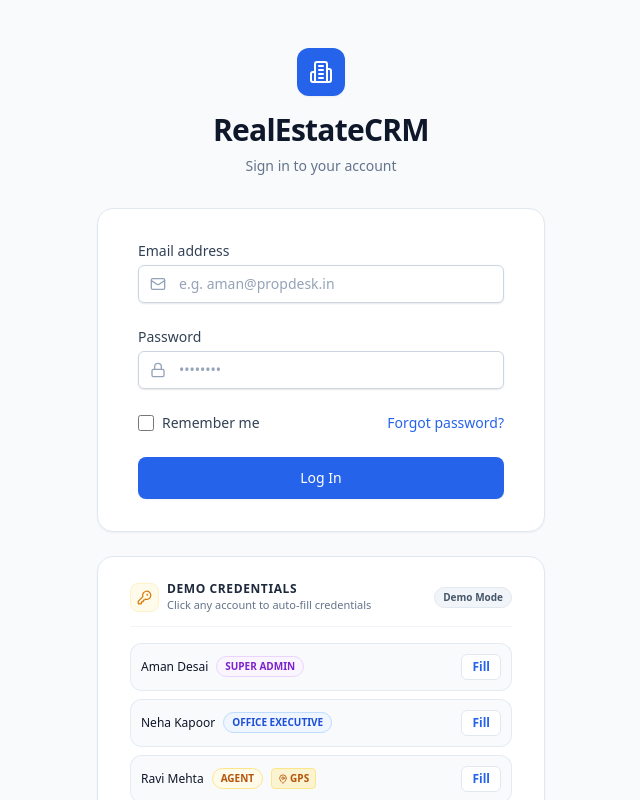
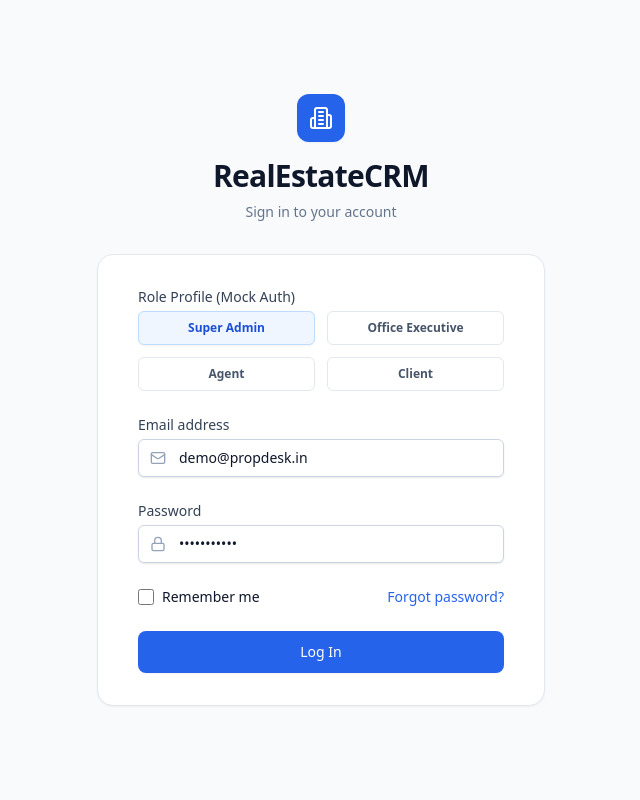
Before and after one commit to kaif-builds/Real_Estate_CR, a Next.js app in the folder frontend/: page /login in a window 1280 px wide. Shown: the top 800 px of the page, without its empty margins (319-959 px from the left). Built offline with nearby package versions, Linux system fonts and the light colour scheme.

Commit message:
feat: match login page directly to Desktop/CRM Login.tsx specification

```diff
--- a/frontend/src/app/login/page.tsx
+++ b/frontend/src/app/login/page.tsx
@@ -1,98 +1,78 @@
 'use client'
 
 /**
- * Login Page — Module 1 & Part 1/2 Spec
- * Styled to match Desktop/CRM exact visual style:
- * - Clean light background (bg-slate-50)
- * - White card with subtle border & shadow (bg-white border-slate-200 shadow-sm sm:rounded-2xl)
- * - Blue brand logo badge (bg-blue-600 rounded-xl)
- * - Typography, inputs, and button matching Desktop/CRM's Login.tsx
- * - Email + Password authentication against seeded mock users
- * - Preserves mandatory live GPS geolocation requirement for Field Agents
- * - Preserves demo credentials helper with role badges and GPS indicator
+ * Login Page — Exact match of Desktop/CRM's Login.tsx
+ *
+ * 1. "Role Profile (Mock Auth)" section with 4 selectable buttons in a 2x2 grid:
+ *    Super Admin, Office Executive, Agent, Client with active selected state styling.
+ * 2. Email address and Password fields with standard icon styling.
+ * 3. "Remember me" checkbox + "Forgot password?" link.
+ * 4. Blue "Log In" button with loading spinner when verifying GPS.
+ * 5. Logo treatment: blue rounded-xl building icon, "RealEstateCRM" heading, "Sign in to your account" subtitle.
+ * 6. Clean light background (bg-slate-50) and white card (sm:rounded-2xl, border-slate-200, shadow-sm).
+ * 7. Mock auth login by selecting role profile directly, enforcing Agent geolocation check.
  */
 
 import React, { useState } from 'react'
-import {
-  Building2, Lock, Mail, AlertCircle, MapPin,
-  Navigation, Loader2, KeyRound
-} from 'lucide-react'
+import { useRouter } from 'next/navigation'
 import { useAuth } from '@/lib/auth-context'
-import { MOCK_USERS, type UserOption } from '@/lib/mockData'
+import { Building2, Mail, Lock, AlertCircle, Loader2 } from 'lucide-react'
+import { cn } from '@/lib/utils'
+
+type Role = 'Super Admin' | 'Office Executive' | 'Agent' | 'Client'
+
+const roles: Role[] = ['Super Admin', 'Office Executive', 'Agent', 'Client']
+
+const ROLE_DEFAULT_EMAILS: Record<Role, string> = {
+  'Super Admin': 'aman@propdesk.in',
+  'Office Executive': 'neha@propdesk.in',
+  'Agent': 'ravi@propdesk.in',
+  'Client': 'vikram@propdesk.in',
+}
 
 export default function LoginPage() {
-  const { login, completeAgentLogin, requestLocationPermission } = useAuth()
+  const { loginAsRole } = useAuth()
+  const router = useRouter()
+  const [selectedRole, setSelectedRole] = useState<Role>('Super Admin')
+  const [email, setEmail] = useState('demo@propdesk.in')
+  const [password, setPassword] = useState('password123')
+  const [isLoading, setIsLoading] = useState(false)
+  const [errorMsg, setErrorMsg] = useState('')
 
-  const [email, setEmail] = useState('')
-  const [password, setPassword] = useState('')
-  const [errorMessage, setErrorMessage] = useState<string | null>(null)
-  const [locationNotice, setLocationNotice] = useState<string | null>(null)
-  const [isVerifyingLocation, setIsVerifyingLocation] = useState(false)
-  const [isSubmitting, setIsSubmitting] = useState(false)
+  const handleLogin = (e: React.FormEvent) => {
+    e.preventDefault()
+    setErrorMsg('')
 
-  // ── Form Submit ─────────────────────────────────────────────────────────────
-
-  const handleSubmit = async (e: React.FormEvent) => {
-    e.preventDefault()
-    setErrorMessage(null)
-    setLocationNotice(null)
-    setIsSubmitting(true)
-
-    try {
-      const result = await login(email, password)
-
-      // 1. Invalid credentials check
-      if (!result.success || !result.user) {
-        setErrorMessage(result.error || 'Invalid email or password')
-        setIsSubmitting(false)
+    if (selectedRole === 'Agent') {
+      if (typeof window === 'undefined' || !navigator.geolocation) {
+        setErrorMsg('Geolocation is not supported by your browser. Location access is required for Agents to log in.')
         return
       }
 
-      // 2. Non-agent users log in immediately (handled in auth context)
-      if (!result.isAgent) {
-        return
-      }
-
-      // 3. AGENT LOGIN: Mandatory Geolocation Permission Check
-      setIsVerifyingLocation(true)
-      setLocationNotice('Agent role detected. Requesting required live GPS location access…')
-
-      const locResult = await requestLocationPermission()
-
-      if (!locResult.granted) {
-        // Geolocation denied or blocked — strictly block login
-        setIsVerifyingLocation(false)
-        setIsSubmitting(false)
-        setLocationNotice(null)
-        setErrorMessage(
-          locResult.error ||
-            "Location access is blocked for this site. Click the location icon in your browser's address bar, choose 'Allow', then refresh this page."
-        )
-        return
-      }
-
-      // Location granted! Complete agent login and start continuous watchPosition
-      setLocationNotice('Location verified! Finalizing secure login…')
-      completeAgentLogin(result.user, locResult.position)
-    } catch (err) {
-      setErrorMessage('An unexpected error occurred during login. Please try again.')
-      setIsSubmitting(false)
-      setIsVerifyingLocation(false)
+      setIsLoading(true)
+      // One-time grab to confirm permission, then start continuous watching
+      navigator.geolocation.getCurrentPosition(
+        (position) => {
+          setIsLoading(false)
+          loginAsRole('Agent', {
+            lat: position.coords.latitude,
+            lng: position.coords.longitude,
+            accuracy: position.coords.accuracy,
+          })
+        },
+        (error) => {
+          setIsLoading(false)
+          setErrorMsg('Location access is required for Agents to log in. Please enable location permissions and try again.')
+        },
+        { enableHighAccuracy: true, timeout: 10000, maximumAge: 0 }
+      )
+    } else {
+      loginAsRole(selectedRole)
     }
-  }
-
-  // ── Helper to fill demo credentials ─────────────────────────────────────────
-
-  const handleFillDemo = (user: UserOption) => {
-    setEmail(user.email)
-    setPassword(user.password || 'Demo@123')
-    setErrorMessage(null)
-    setLocationNotice(null)
   }
 
   return (
     <div className="min-h-screen bg-slate-50 flex flex-col justify-center py-12 sm:px-6 lg:px-8 font-sans">
-      {/* Brand Header — Exact replica of Desktop/CRM */}
       <div className="sm:mx-auto sm:w-full sm:max-w-md">
         <div className="flex justify-center">
           <div className="w-12 h-12 bg-blue-600 rounded-xl flex items-center justify-center shadow-sm">
@@ -107,27 +87,43 @@ export default function LoginPage() {
         </p>
       </div>
 
-      {/* Main Login Card — Exact replica of Desktop/CRM */}
       <div className="mt-8 sm:mx-auto sm:w-full sm:max-w-md">
         <div className="bg-white py-8 px-4 shadow-sm sm:rounded-2xl sm:px-10 border border-slate-200">
-          <form className="space-y-6" onSubmit={handleSubmit}>
-            {/* Error Message Banner */}
-            {errorMessage && (
+          <form className="space-y-6" onSubmit={handleLogin}>
+            {errorMsg && (
               <div className="bg-red-50 border border-red-200 rounded-md p-4 flex items-start text-sm text-red-800">
                 <AlertCircle className="w-5 h-5 text-red-500 mr-2 shrink-0 mt-0.5" />
-                <span className="leading-relaxed font-medium">{errorMessage}</span>
+                <span>{errorMsg}</span>
               </div>
             )}
 
-            {/* Location Notice Banner */}
-            {locationNotice && (
-              <div className="bg-blue-50 border border-blue-200 rounded-md p-4 flex items-center text-sm text-blue-800">
-                <Navigation className="w-4 h-4 text-blue-600 mr-2 shrink-0 animate-spin" />
-                <span className="leading-relaxed font-medium">{locationNotice}</span>
+            <div>
+              <label className="block text-sm font-medium text-slate-700 mb-1">
+                Role Profile (Mock Auth)
+              </label>
+              <div className="grid grid-cols-2 gap-3">
+                {roles.map((r) => (
+                  <button
+                    key={r}
+                    type="button"
+                    onClick={() => {
+                      setSelectedRole(r)
+                      setEmail(ROLE_DEFAULT_EMAILS[r] || 'demo@propdesk.in')
+                      setErrorMsg('')
+                    }}
+                    className={cn(
+                      'flex items-center justify-center px-3 py-2 border rounded-md text-xs font-semibold transition-colors',
+                      selectedRole === r
+                        ? 'bg-blue-50 border-blue-200 text-blue-700 shadow-sm'
+                        : 'bg-white border-slate-200 text-slate-600 hover:bg-slate-50'
+                    )}
+                  >
+                    {r}
+                  </button>
+                ))}
               </div>
-            )}
+            </div>
 
-            {/* Email Field */}
             <div>
               <label htmlFor="email" className="block text-sm font-medium text-slate-700">
                 Email address
@@ -143,14 +139,11 @@ export default function LoginPage() {
                   required
                   value={email}
                   onChange={(e) => setEmail(e.target.value)}
-                  autoComplete="email"
-                  placeholder="e.g. aman@propdesk.in"
-                  className="block w-full pl-10 border border-slate-300 rounded-md shadow-sm py-2 px-3 text-slate-900 placeholder:text-slate-400 focus:ring-blue-500 focus:border-blue-500 sm:text-sm"
+                  className="block w-full pl-10 border border-slate-300 rounded-md shadow-sm py-2 px-3 focus:ring-blue-500 focus:border-blue-500 sm:text-sm text-slate-900"
                 />
               </div>
             </div>
 
-            {/* Password Field */}
             <div>
               <label htmlFor="password" className="block text-sm font-medium text-slate-700">
                 Password
@@ -166,14 +159,11 @@ export default function LoginPage() {
                   required
                   value={password}
                   onChange={(e) => setPassword(e.target.value)}
-                  autoComplete="current-password"
-                  placeholder="••••••••"
-                  className="block w-full pl-10 border border-slate-300 rounded-md shadow-sm py-2 px-3 text-slate-900 placeholder:text-slate-400 focus:ring-blue-500 focus:border-blue-500 sm:text-sm"
+                  className="block w-full pl-10 border border-slate-300 rounded-md shadow-sm py-2 px-3 focus:ring-blue-500 focus:border-blue-500 sm:text-sm text-slate-900"
                 />
               </div>
             </div>
 
-            {/* Remember Me & Forgot Password */}
             <div className="flex items-center justify-between">
               <div className="flex items-center">
                 <input
@@ -182,7 +172,7 @@ export default function LoginPage() {
                   type="checkbox"
                   className="h-4 w-4 text-blue-600 focus:ring-blue-500 border-slate-300 rounded"
                 />
-                <label htmlFor="remember-me" className="ml-2 block text-sm text-slate-700">
+                <label htmlFor="remember-me" className="ml-2 block text-sm text-slate-900">
                   Remember me
                 </label>
               </div>
@@ -194,103 +184,24 @@ export default function LoginPage() {
               </div>
             </div>
 
-            {/* Submit Button */}
             <div>
               <button
                 type="submit"
-                disabled={isSubmitting || isVerifyingLocation}
+                disabled={isLoading}
                 className="w-full flex justify-center py-2.5 px-4 border border-transparent rounded-lg shadow-sm text-sm font-medium text-white bg-blue-600 hover:bg-blue-700 focus:outline-none focus:ring-2 focus:ring-offset-2 focus:ring-blue-500 transition-colors disabled:opacity-70 disabled:cursor-not-allowed"
               >
-                {isVerifyingLocation ? (
+                {isLoading ? (
                   <span className="flex items-center">
                     <Loader2 className="w-4 h-4 mr-2 animate-spin" />
-                    Verifying GPS Location…
-                  </span>
-                ) : isSubmitting ? (
-                  <span className="flex items-center">
-                    <Loader2 className="w-4 h-4 mr-2 animate-spin" />
-                    Signing in…
+                    Locating...
                   </span>
                 ) : (
-                  "Log In"
+                  'Log In'
                 )}
               </button>
             </div>
           </form>
         </div>
-
-        {/* ── Demo Credentials Helper Box (Light Theme matching overall app) ── */}
-        <div className="mt-6 bg-white py-6 px-4 shadow-sm sm:rounded-2xl sm:px-8 border border-slate-200 space-y-4">
-          <div className="flex items-center justify-between border-b border-slate-100 pb-3">
-            <div className="flex items-center gap-2">
-              <div className="p-1.5 rounded-lg bg-amber-50 text-amber-600 border border-amber-100">
-                <KeyRound size={15} />
-              </div>
-              <div>
-                <h3 className="text-xs font-bold uppercase tracking-wider text-slate-800">
-                  Demo Credentials
-                </h3>
-                <p className="text-[11px] text-slate-500">
-                  Click any account to auto-fill credentials
-                </p>
-              </div>
-            </div>
-            <span className="text-[10px] font-semibold px-2 py-0.5 rounded-full bg-slate-100 text-slate-600 border border-slate-200">
-              Demo Mode
-            </span>
-          </div>
-
-          <div className="space-y-2">
-            {MOCK_USERS.map((u) => {
-              const isAgent = u.role === 'AGENT'
-              return (
-                <div
-                  key={u.id}
-                  className="flex items-center justify-between p-2.5 rounded-xl bg-slate-50 border border-slate-200/80 hover:bg-slate-100/80 hover:border-slate-300 transition-colors"
-                >
-                  <div className="flex items-center gap-2 min-w-0">
-                    <span className="font-medium text-slate-900 text-xs truncate">{u.name}</span>
-                    <span
-                      className={`text-[10px] px-2 py-0.5 rounded-full font-semibold border ${
-                        u.role === 'SUPER_ADMIN'
-                          ? 'bg-purple-50 text-purple-700 border-purple-200'
-                          : u.role === 'OFFICE_EXECUTIVE'
-                          ? 'bg-blue-50 text-blue-700 border-blue-200'
-                          : u.role === 'AGENT'
-                          ? 'bg-amber-50 text-amber-700 border-amber-200'
-                          : 'bg-emerald-50 text-emerald-700 border-emerald-200'
-                      }`}
-                    >
-                      {u.role.replace('_', ' ')}
-                    </span>
-                    {isAgent && (
-                      <span
-                        className="text-[10px] font-semibold text-amber-700 bg-amber-100/80 border border-amber-200 px-1.5 py-0.5 rounded flex items-center gap-0.5 shrink-0"
-                        title="Requires GPS Location"
-                      >
-                        <MapPin size={10} /> GPS
-                      </span>
-                    )}
-                  </div>
-
-                  <button
-                    type="button"
-                    onClick={() => handleFillDemo(u)}
-                    className="text-xs font-semibold text-blue-600 hover:text-blue-700 px-2.5 py-1 rounded-md bg-white border border-slate-200 hover:border-blue-300 shadow-2xs transition-all shrink-0 ml-2"
-                  >
-                    Fill
-                  </button>
-                </div>
-              )
-            })}
-          </div>
-
-          <div className="pt-1 text-center">
-            <span className="text-[11px] text-slate-400">
-              Default Password for all accounts: <code className="font-mono text-slate-700 bg-slate-100 px-1.5 py-0.5 rounded border border-slate-200">Demo@123</code>
-            </span>
-          </div>
-        </div>
       </div>
     </div>
   )
```
Also changed, not shown: frontend/src/lib/auth-context.tsx (+39 -0 lines).
